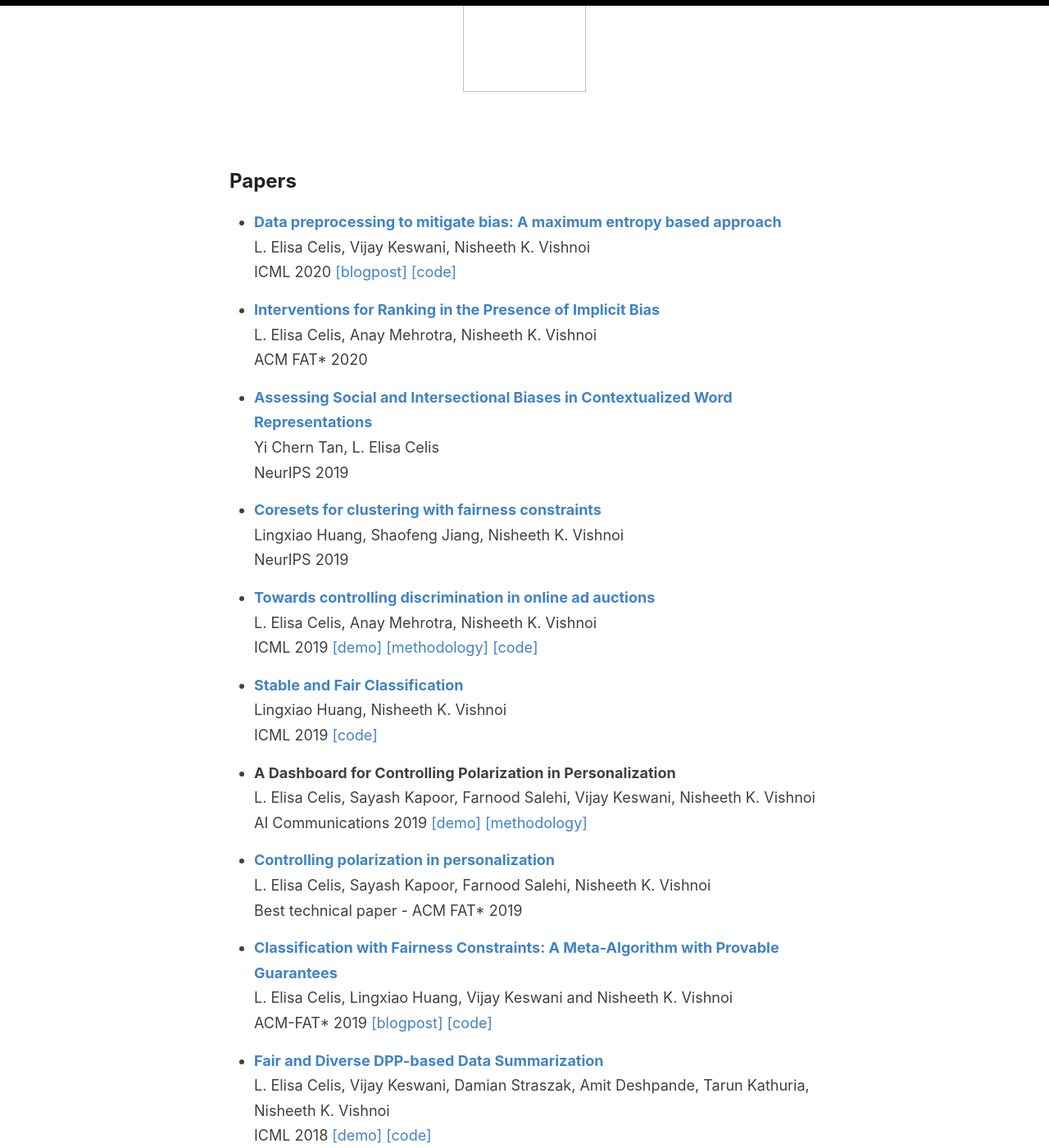
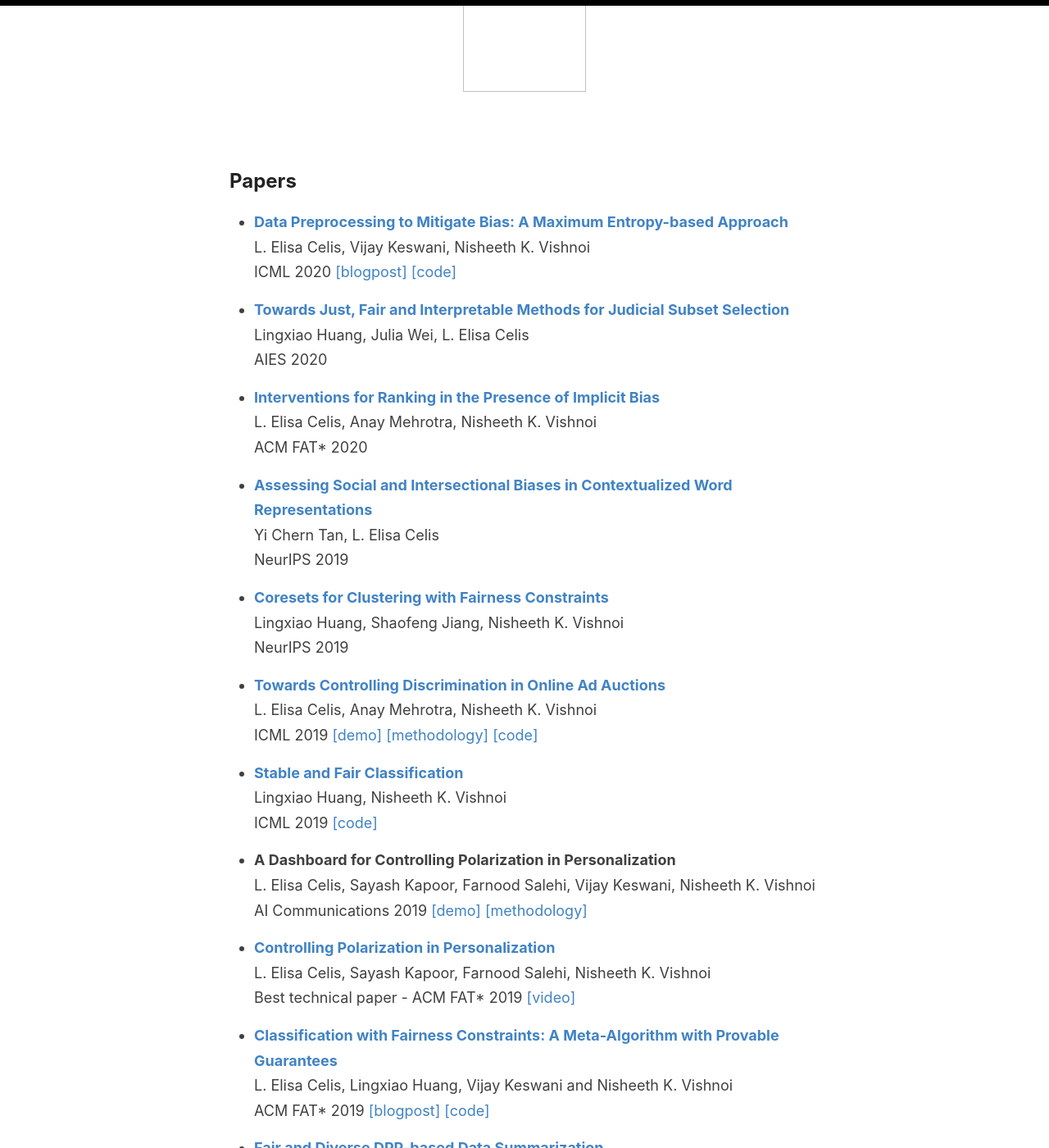
Before and after one commit to controlling-bias/controlling-bias.github.io, a Jekyll site: the page built from _posts/2020-07-23-papers.md, in a window 1280 px wide and 1400 px high, scrolled down 1090 px. Shown: the whole window at 82% size. Built offline with Jekyll 4.4.1, drawn with Linux system fonts in a browser that asks for light colours; some of the changed text lies outside the part shown.

Commit message:
Update 2020-07-23-papers.md

```diff
--- a/_posts/2020-07-23-papers.md
+++ b/_posts/2020-07-23-papers.md
@@ -2,9 +2,13 @@
 layout: default
 ---
 
-*	[<b>Data preprocessing to mitigate bias: A maximum entropy based approach</b>](https://arxiv.org/abs/1906.02164)\\
+*	[<b>Data Preprocessing to Mitigate Bias: A Maximum Entropy-based Approach</b>](https://arxiv.org/abs/1906.02164)\\
 	L. Elisa Celis, Vijay Keswani, Nisheeth K. Vishnoi\\
 	ICML 2020 [[blogpost]](https://www.computationsociety.org/2020/07/27/max-entropy/) [[code]](https://github.com/vijaykeswani/Fair-Max-Entropy-Distributions)
+
+*	[<b>Towards Just, Fair and Interpretable Methods for Judicial Subset Selection</b>](https://dl.acm.org/doi/10.1145/3375627.3375848)\\
+	Lingxiao Huang, Julia Wei, L. Elisa Celis\\
+	AIES 2020
 
 *	[<b>Interventions for Ranking in the Presence of Implicit Bias</b>](https://arxiv.org/abs/2001.08767)\\
 	L. Elisa Celis, Anay Mehrotra, Nisheeth K. Vishnoi\\
@@ -14,11 +18,11 @@
 	Yi Chern Tan, L. Elisa Celis\\
 	NeurIPS 2019
 
-*	[<b>Coresets for clustering with fairness constraints</b>](https://arxiv.org/abs/1906.08484)\\
+*	[<b>Coresets for Clustering with Fairness Constraints</b>](https://arxiv.org/abs/1906.08484)\\
 	Lingxiao Huang, Shaofeng Jiang, Nisheeth K. Vishnoi\\
 	NeurIPS 2019
 
-*	[<b>Towards controlling discrimination in online ad auctions</b>](https://arxiv.org/abs/1901.10450)\\
+*	[<b>Towards Controlling Discrimination in Online Ad Auctions</b>](https://arxiv.org/abs/1901.10450)\\
 	L. Elisa Celis, Anay Mehrotra, Nisheeth K. Vishnoi\\
 	ICML 2019 [[demo]](https://fair-online-advertising.herokuapp.com/) [[methodology]](http://cs.yale.edu/bias/blog/jekyll/update/2019/02/08/fair-advertising.html) [[code]](https://github.com/AnayMehrotra/Fair-Online-Advertising)
 
@@ -30,30 +34,39 @@
 	L. Elisa Celis, Sayash Kapoor, Farnood Salehi, Vijay Keswani, Nisheeth K. Vishnoi\\
 	AI Communications 2019 [[demo]](https://fair-personalized-news.herokuapp.com/fast/diversity.php) [[methodology]](http://cs.yale.edu/bias/blog/jekyll/update/2018/01/20/balanced-news-search.html)
 
-*	[<b>Controlling polarization in personalization</b>](http://arxiv.org/abs/1802.08674)\\
+*	[<b>Controlling Polarization in Personalization</b>](http://arxiv.org/abs/1802.08674)\\
 	L. Elisa Celis, Sayash Kapoor, Farnood Salehi, Nisheeth K. Vishnoi\\
-	Best technical paper - ACM FAT* 2019
+	Best technical paper - ACM FAT* 2019 [[video]](https://www.youtube.com/watch?v=Zvum0t1EYtQ)
 
 *	[<b>Classification with Fairness Constraints: A Meta-Algorithm with Provable Guarantees</b>](https://arxiv.org/abs/1802.04023)\\
 	L. Elisa Celis, Lingxiao Huang, Vijay Keswani and Nisheeth K. Vishnoi\\
-	ACM-FAT* 2019 [[blogpost]](http://cs.yale.edu/bias/blog/jekyll/update/2018/11/06/fair-classification.html) [[code]](https://github.com/vijaykeswani/FairClassification)
+	ACM FAT* 2019 [[blogpost]](http://cs.yale.edu/bias/blog/jekyll/update/2018/11/06/fair-classification.html) [[code]](https://github.com/vijaykeswani/FairClassification)
 
 *	[<b>Fair and Diverse DPP-based Data Summarization</b>](https://arxiv.org/abs/1802.04023)\\
 	L. Elisa Celis, Vijay Keswani, Damian Straszak, Amit Deshpande, Tarun Kathuria, Nisheeth K. Vishnoi\\
 	ICML 2018 [[demo]](https://fair-image-search.herokuapp.com/imageDiversity.php) [[code]](https://github.com/DamianStraszak/FairDiverseDPPSampling)
 
-*	[<b>Multiwinner voting with fairness constraints</b>](http://arxiv.org/abs/1710.10057)\\
+*	[<b>Multiwinner Voting with Fairness Constraints</b>](http://arxiv.org/abs/1710.10057)\\
 	L. Elisa Celis, Lingxiao Huang, Nisheeth K. Vishnoi\\
 	IJCAI-ECAI 2018 [[demo]](https://fair-voting-demo.herokuapp.com/) [[blogpost]](https://nisheethvishnoi.wordpress.com/2018/09/16/fair-elections/) [[code]](https://github.com/huanglx12/Balanced-Committee-Election)
+
+*	[<b>Balanced News Using Constrained Bandit-based Personalization</b>](https://www.ijcai.org/Proceedings/2018/854)\\
+	Sayash Kapoor, Vijay Keswani, Nisheeth K. Vishnoi, L. Elisa Celis\\
+	IJCAI-ECAI 2018 [[demo]](https://fair-personalized-news.herokuapp.com/fast/diversity.php)
 
 *	[<b>Ranking with Fairness Constraints</b>](https://arxiv.org/abs/1704.06840)\\
 	L. Elisa Celis, Damian Straszak, Nisheeth K. Vishnoi\\
 	ICALP 2018 [[demo]](http://balanced-ranking.herokuapp.com/) [[methodology]](http://cs.yale.edu/bias/blog/jekyll/update/2018/11/03/balanced-ranking.html)
 
+*	[<b>On the Complexity of Constrained Determinantal Point Processes</b>](https://drops.dagstuhl.de/opus/volltexte/2017/7585/)\\
+	L. Elisa Celis, Amit Deshpande, Tarun Kathuria, Damian Straszak, Nisheeth K. Vishnoi\\
+	APPROX-RANDOM 2018
+
+
 *	[<b>Fair Personalization</b>](http://arxiv.org/abs/1707.02260)\\
 	L. Elisa Celis, Nisheeth K. Vishnoi\\
 	FAT-ML 2017
 
-*	[<b>How to be fair and diverse?</b>](https://arxiv.org/abs/1610.07183)\\
+*	[<b>How to be Fair and Diverse?</b>](https://arxiv.org/abs/1610.07183)\\
 	L. Elisa Celis, Amit Deshpande, Tarun Kathuria, Nisheeth K. Vishnoi\\
 	FAT-ML 2016
```
